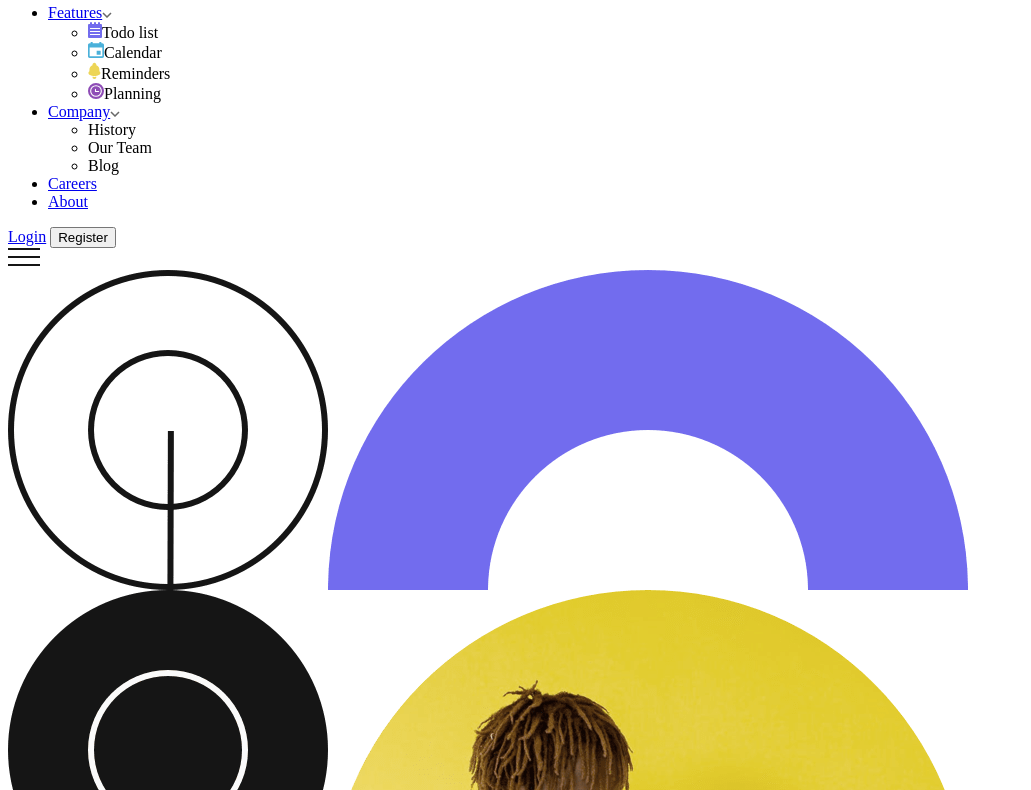
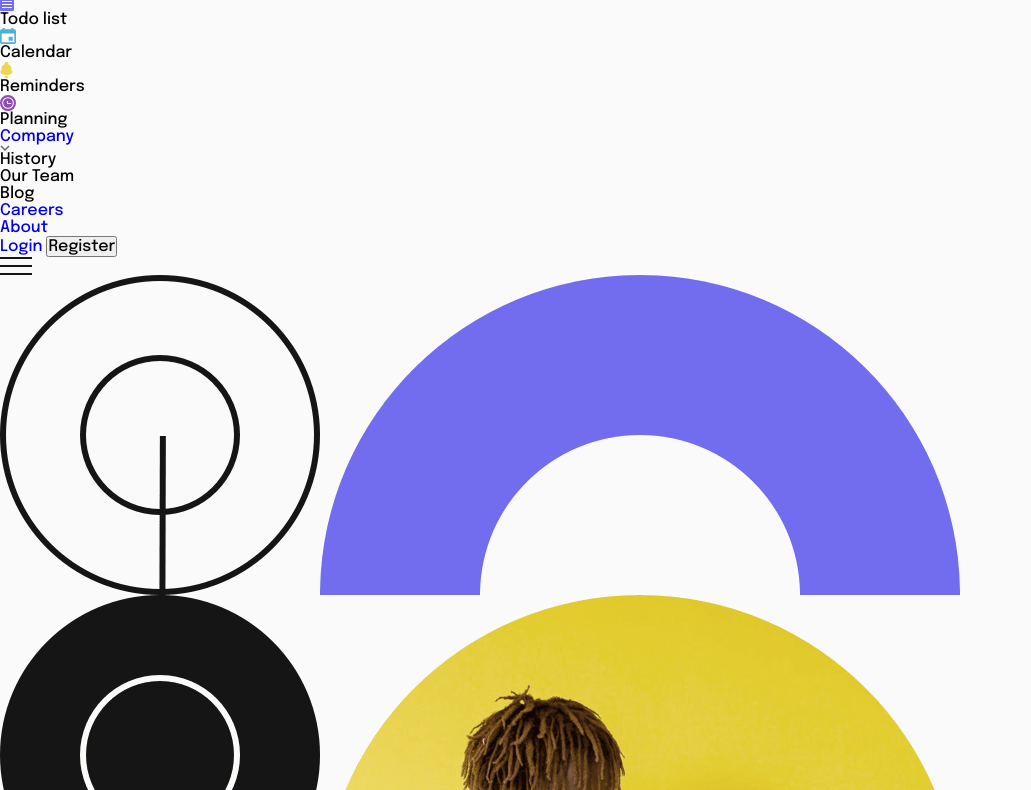
Before and after one commit to andrewteece/intro-section-with-dropdown-navigation, a plain HTML site: page index.html in a window 1280 px wide. Shown: the part 81-871 px from the top of the page, without its empty margins (0-1031 px from the left). Drawn offline with Linux system fonts and the light colour scheme.

Commit message:
css reset and body styles

```diff
--- a/assets/style.css
+++ b/assets/style.css
@@ -16,3 +16,48 @@
   --clr-neutral-400: hsl(0, 0%, 41%);
   --clr-neutral-700: hsl(0, 0%, 8%);
 }
+
+/* CSS Reset */
+
+*,
+*::before,
+*::after {
+  box-sizing: border-box;
+}
+
+* {
+  margin: 0;
+  padding: 0;
+  font: inherit;
+}
+
+img,
+picture,
+svg {
+  display: block;
+  max-width: 100%;
+}
+
+ul {
+  list-style: none;
+}
+
+a {
+  text-decoration: none;
+}
+
+/* Body Styles */
+
+body {
+  display: flex;
+  flex-direction: column;
+  position: relative;
+  min-height: 100vh;
+  background-color: var(--clr-neutral-100);
+  font-family: var(--ff-primary);
+}
+
+h1 {
+  font-weight: var(--fw-bold);
+  color: var(--clr-neutral-700);
+}
```
